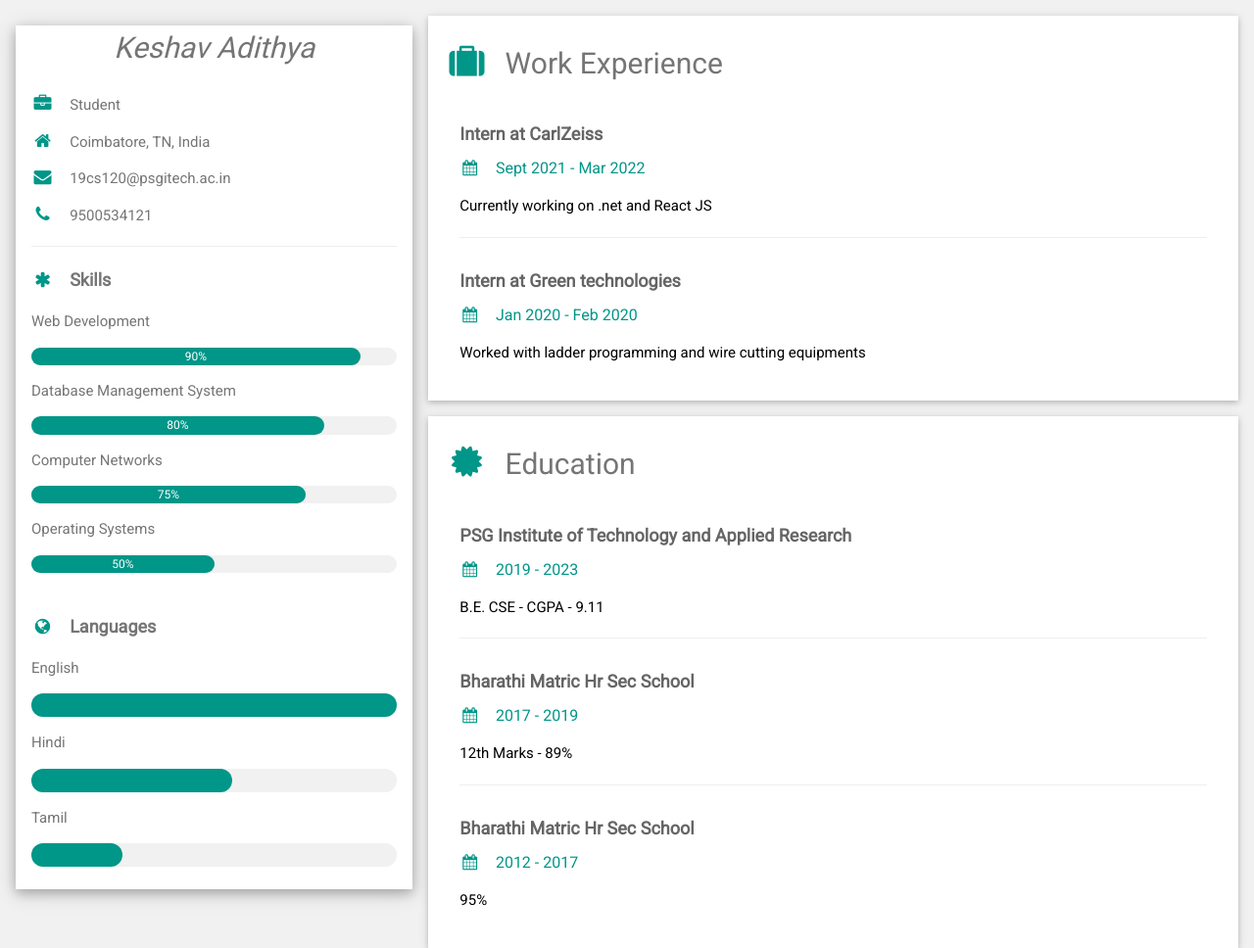
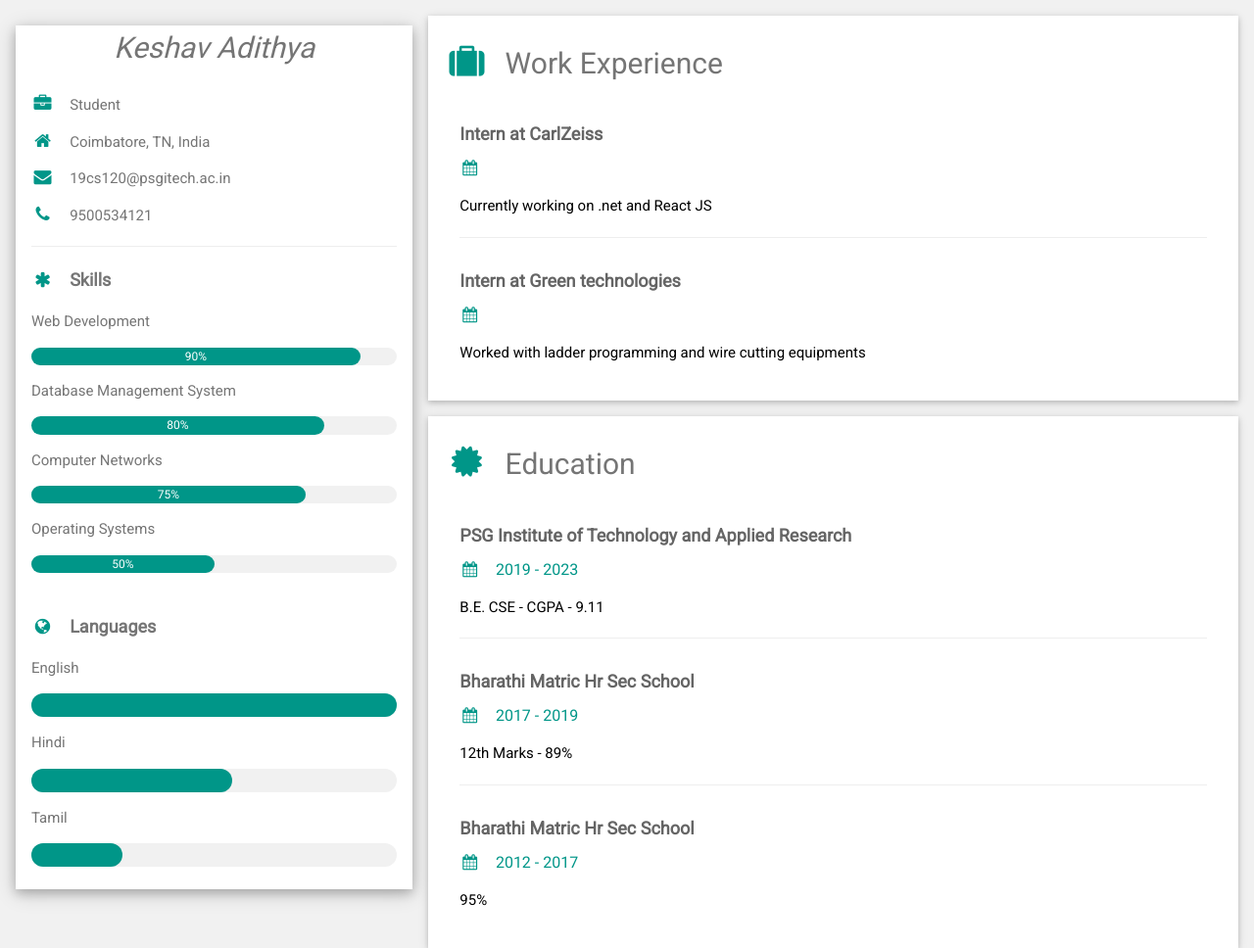
Before and after one commit to KeshavAdithyaSP/cclab-ex-main, a Flask app: page / in a window 1280 px wide. Shown: the whole page at 98% size. Run offline with Flask 2, Linux system fonts and the light colour scheme.

Commit message:
Update index.html

```diff
--- a/cclab-ex/templates/index.html
+++ b/cclab-ex/templates/index.html
@@ -154,7 +154,7 @@
             <div class="w3-container">
               <h5 class="w3-opacity"><b>Intern at CarlZeiss</b></h5>
               <h6 class="w3-text-teal">
-                <i class="fa fa-calendar fa-fw w3-margin-right"></i>Sept 2021 - Mar 2022
+                <i class="fa fa-calendar fa-fw w3-margin-right"></i>
               </h6>
               <p>
                 Currently working on .net and React JS
@@ -164,8 +164,7 @@
             <div class="w3-container">
               <h5 class="w3-opacity"><b>Intern at Green technologies</b></h5>
               <h6 class="w3-text-teal">
-                <i class="fa fa-calendar fa-fw w3-margin-right"></i>Jan 2020 -
-                Feb 2020
+                <i class="fa fa-calendar fa-fw w3-margin-right"></i>
               </h6>
               <p>
                Worked with ladder programming and wire cutting equipments
```
